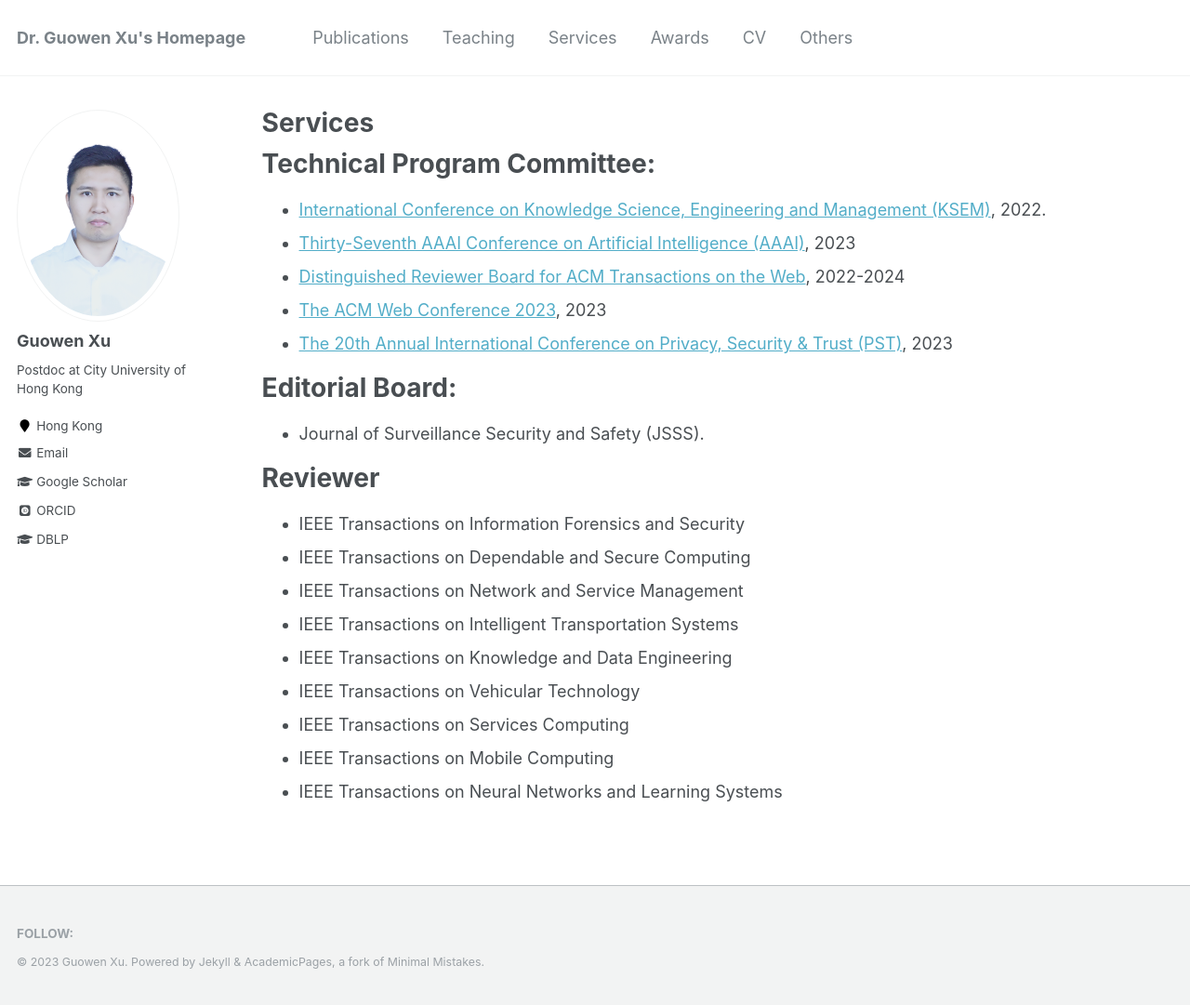
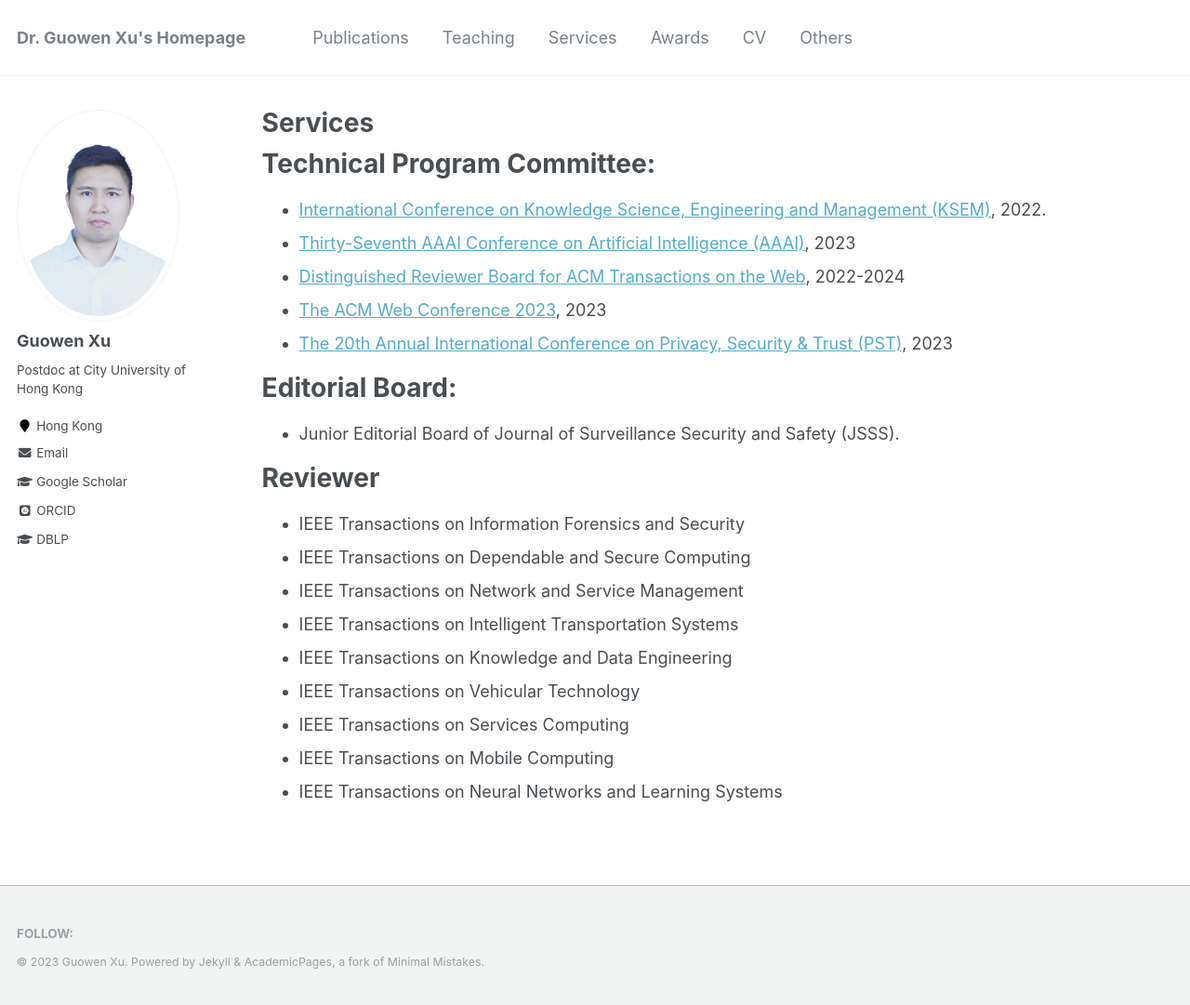
Before and after one commit to Guowen-xu/guowen-xu.github.io, a Jekyll site: the page built from _pages/services.md, in a window 1280 px wide and 1081 px high. Shown: the whole window at 93% size. Built offline with Jekyll 4.4.1, drawn with Linux system fonts in a browser that asks for light colours; some web fonts are replaced.

Commit message:
Update services.md

```diff
--- a/_pages/services.md
+++ b/_pages/services.md
@@ -14,7 +14,7 @@ Technical Program Committee:
 
 Editorial Board:
 ======
-* Journal of Surveillance Security and Safety (JSSS).
+* Junior Editorial Board of Journal of Surveillance Security and Safety (JSSS).
 
 Reviewer
 ======
```
